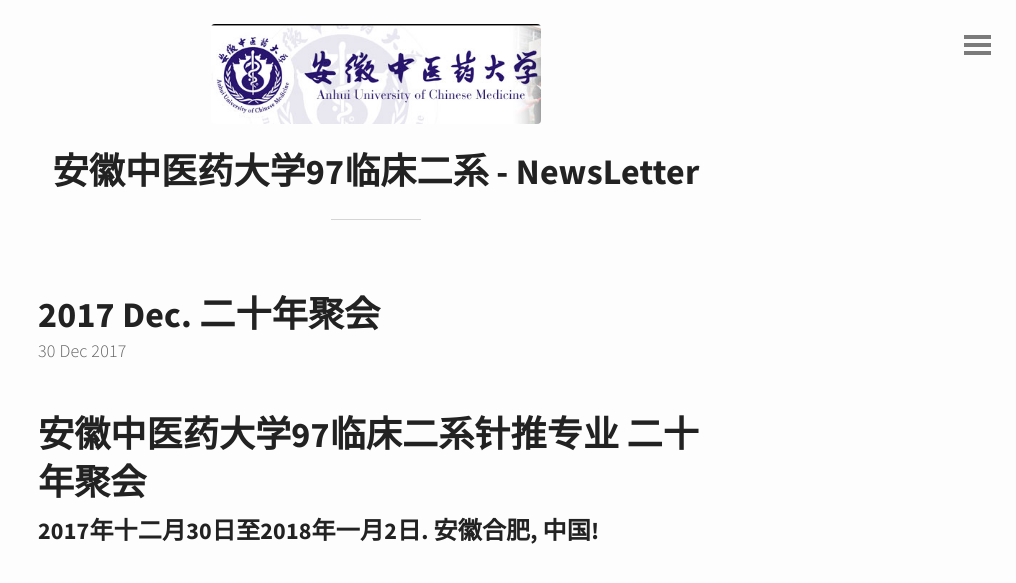
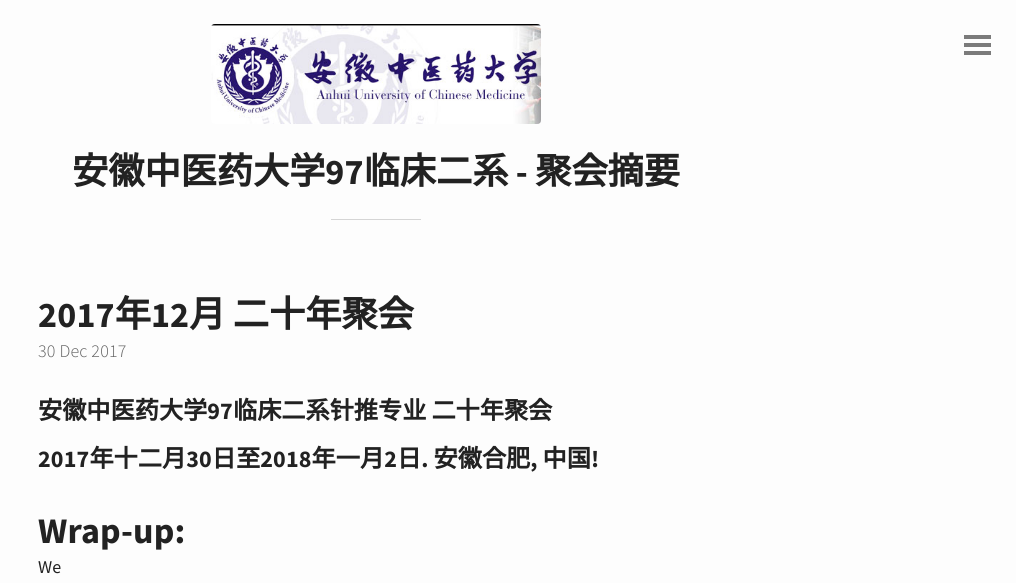
Before and after one commit to UCodingPlus/emerald, a Jekyll site: the page built from _posts/2017-12-30-Meeting-2017Dec.md, in a window 1280 px wide. Shown: the top 583 px of the page, without its empty margins (264-1280 px from the left). Built offline with Jekyll 4.4.1, drawn with Linux system fonts in a browser that asks for light colours; grey boxes are pictures that could not be loaded.

Commit message:
add image

```diff
--- a/_includes/header.html
+++ b/_includes/header.html
@@ -1,6 +1,6 @@
 <header id="header">
 	<a href="{{ site.baseurl }}">
 		<img src="{{ "/img/favicon.png" | prepend: site.baseurl | replace: '//', '/' }}" alt="Emerald Logo">
-	  <h2>安徽中医药大学97临床二系 - NewsLetter</h2>
+	  <h2>安徽中医药大学97临床二系 - 聚会摘要</h2>
 	</a>
 </header>
--- a/_posts/2017-12-30-Meeting-2017Dec.md
+++ b/_posts/2017-12-30-Meeting-2017Dec.md
@@ -1,8 +1,8 @@
 ---
-title: 2017 Dec. 二十年聚会
+title: 2017年12月 二十年聚会
 ---
-## 安徽中医药大学97临床二系针推专业 二十年聚会
-### 2017年十二月30日至2018年一月2日. 安徽合肥, 中国!
+#### 安徽中医药大学97临床二系针推专业 二十年聚会
+#### 2017年十二月30日至2018年一月2日. 安徽合肥, 中国!
 
 
 
--- a/_sass/typography.scss
+++ b/_sass/typography.scss
@@ -28,10 +28,16 @@ h2 {
 	padding: 1em 0 0 0; /* 12px/24px * 2, only top (Use padding instead of margin to maintain proximity with paragwithph) */
 }
 
-h3, h4, h5, h6 {
+h3 {
 	font-size: 1.125em; /* 18px/16px */
 	line-height: 1.3334em; /* 24px/18px */
 	padding: 0.66667em 0; /* 12px/18px * 2 (Use padding instead of margin to maintain proximity with paragraph) */
+}
+
+h4, h5, h6 {
+	font-size: 1.125*0.7em; /* 18px/16px */
+	line-height: 1.3334*0.7em; /* 24px/18px */
+	padding: 0.66667*0.7em 0; /* 12px/18px * 2 (Use padding instead of margin to maintain proximity with paragraph) */
 }
 
 blockquote {
```
